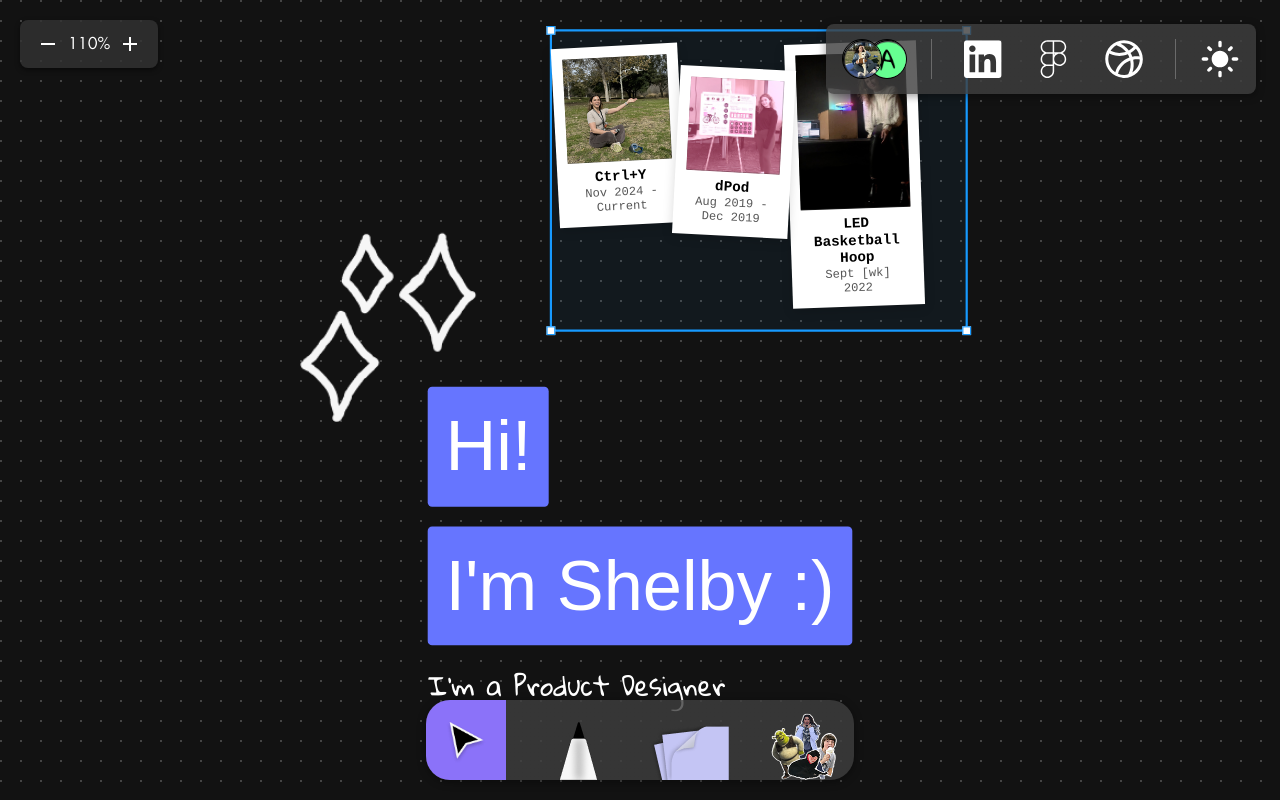
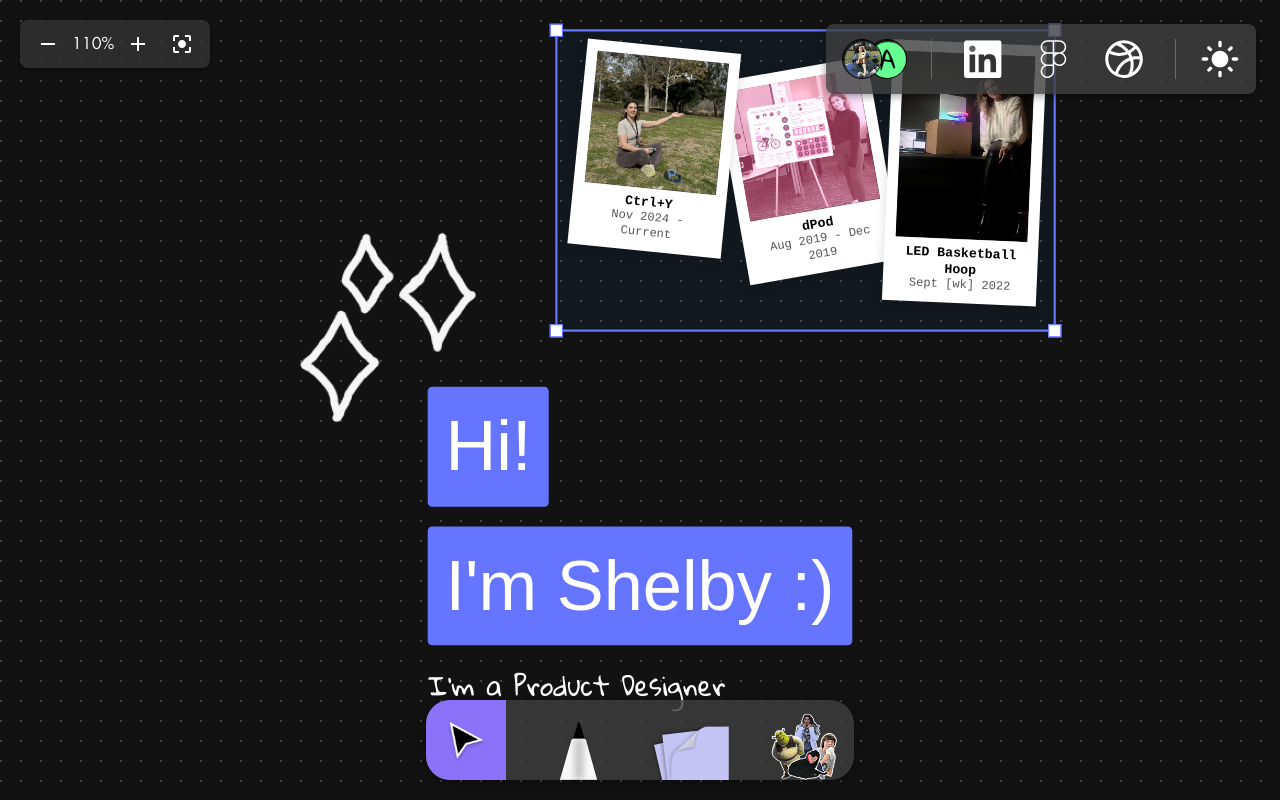
Before and after one commit to Patrick-Sherlund/shelby-reilly-portfolio, a React (Create React App) app: page / in a window 1280 px wide. Both pictures are taken after a click on the button 130 px from the left and 44 px from the top of the page. Built offline with nearby package versions, Linux system fonts and the light colour scheme.

Commit message:
Happy checkpoint 3

```diff
--- a/src/App.tsx
+++ b/src/App.tsx
@@ -97,6 +97,12 @@ export default function App() {
     const isWandActive = activeTool === 'emoji' && emojiSubMode === 'wand'
     const canDragBackground = !isWandActive
 
+    // Track y position before first zoom, and whether user scrolled while zoomed
+    const yBeforeZoomRef = useRef<number | null>(null)
+    const scrolledWhileZoomedRef = useRef(false)
+    const prevScaleRef = useRef(1)
+    const prevPosYRef = useRef(stagePos.y)
+
     const dragBoundFunc = (pos: { x: number; y: number }) => ({
         x: pos.x,
         y: clampStagePosition(pos.y)
@@ -130,6 +136,34 @@ export default function App() {
     // Invoke custom hook to disable native browser zoom
     useDisableBrowserZoom()
 
+    // Detect entering zoom to capture initial y
+    useEffect(() => {
+        if (prevScaleRef.current === 1 && stageScale !== 1) {
+            // just started zooming
+            yBeforeZoomRef.current = stagePos.y
+            scrolledWhileZoomedRef.current = false
+        }
+        prevScaleRef.current = stageScale
+    }, [stageScale, stagePos.y])
+
+    // Detect vertical scroll (y change) while zoomed
+    useEffect(() => {
+        if (stageScale !== 1 && prevPosYRef.current !== stagePos.y) {
+            scrolledWhileZoomedRef.current = true
+        }
+        prevPosYRef.current = stagePos.y
+    }, [stagePos.y, stageScale])
+
+    const resetView = () => {
+        // Determine which page is currently in view based on stagePos & scale
+        const approxIndex = Math.round(-stagePos.y / (window.innerHeight * stageScale))
+        const clampedIndex = Math.max(0, Math.min(2, approxIndex)) // we have 3 pages (0-2)
+        const targetY = -clampedIndex * window.innerHeight
+
+        setStageScale(1)
+        setStagePos({ x: 0, y: targetY })
+    }
+
     return (
         <ZoomPanContext.Provider value={{
             stageRef,
@@ -145,8 +179,10 @@ export default function App() {
             <FloatingTopNav />
             <ZoomControls
                 scale={stageScale}
+                pos={stagePos}
                 onZoomIn={() => zoomIn(stageRef)}
                 onZoomOut={() => zoomOut(stageRef)}
+                onReset={resetView}
             />
             <DelightfulToolbar
                 activeTool={activeTool}
--- a/src/components/Polaroid/Polaroid.tsx
+++ b/src/components/Polaroid/Polaroid.tsx
@@ -59,7 +59,7 @@ const PolaroidTitle = styled('div')(() => ({
   fontWeight: 'bold',
   color: '#000',
   marginBottom: '0px',
-  fontSize: '13px',
+  fontSize: '12px',
   whiteSpace: 'normal',
 }));
 
--- a/src/components/Polaroid/PolaroidCollection.tsx
+++ b/src/components/Polaroid/PolaroidCollection.tsx
@@ -1,4 +1,4 @@
-import React from 'react';
+import React, { useRef } from 'react';
 import { styled } from '@mui/material/styles';
 import Polaroid from './Polaroid';
 import { useZoomPanContext } from '../../context/ZoomPanContext';
@@ -6,11 +6,10 @@ import { useZoomPanContext } from '../../context/ZoomPanContext';
 // Set a fixed height that accommodates all polaroids with wrapped text
 const CollectionContainer = styled('div')(() => ({
   position: 'relative',
-  width: '380px',
+  width: '455px',
   height: '275px', // Adjusted for the more compact polaroids
   marginTop: '0',
-  marginLeft: '15px',
-  // Allow wheel events but still remain clickable
+  marginLeft: '100px',
   pointerEvents: 'auto',
 }));
 
@@ -21,7 +20,7 @@ const SelectionBox = styled('div')(() => ({
   left: '0px',
   right: '0px',
   bottom: '0px',
-  border: '2px solid #179AFF',
+  border: '2px solid #6675FF',
   borderRadius: '6px',
   backgroundColor: 'rgba(23, 154, 255, 0.05)',
   zIndex: 0,
@@ -31,18 +30,18 @@ const SelectionBox = styled('div')(() => ({
 const SelectionDot = styled('div')<{ position: string }>(({ position }) => {
   // Calculate top/left/right/bottom based on position
   const posStyles: Record<string, React.CSSProperties> = {
-    'top-left': { top: '-5px', left: '-5px' },
-    'top-right': { top: '-5px', right: '-5px' },
-    'bottom-left': { bottom: '-5px', left: '-5px' },
-    'bottom-right': { bottom: '-5px', right: '-5px' },
+    'top-left': { top: '-7px', left: '-7px' },
+    'top-right': { top: '-7px', right: '-7px' },
+    'bottom-left': { bottom: '-7px', left: '-7px' },
+    'bottom-right': { bottom: '-7px', right: '-7px' },
   };
 
   return {
     position: 'absolute',
-    width: '8px',
-    height: '8px',
+    width: '12px',
+    height: '12px',
     backgroundColor: 'white',
-    border: '1px solid #179AFF',
+    border: '1px solid #6675FF',
     borderRadius: '0',
     ...posStyles[position],
   };
@@ -64,6 +63,11 @@ export default function PolaroidCollection() {
     setStagePos,
     clampStagePosition,
   } = useZoomPanContext();
+
+  // Refs for drag-to-pan interaction
+  const isDraggingRef = useRef(false);
+  const dragStartPosRef = useRef<{ x: number; y: number }>({ x: 0, y: 0 });
+  const stageStartPosRef = useRef<{ x: number; y: number }>({ x: 0, y: 0 });
 
   const handleWheel = (e: React.WheelEvent<HTMLDivElement>) => {
     // Prevent default scrolling behaviour
@@ -106,8 +110,39 @@ export default function PolaroidCollection() {
     }
   };
 
+  const handleMouseDown = (e: React.MouseEvent<HTMLDivElement>) => {
+    // Only respond to left-click
+    if (e.button !== 0) return;
+    isDraggingRef.current = true;
+    dragStartPosRef.current = { x: e.clientX, y: e.clientY };
+    stageStartPosRef.current = { ...stagePos };
+  };
+
+  const handleMouseMove = (e: React.MouseEvent<HTMLDivElement>) => {
+    if (!isDraggingRef.current) return;
+
+    const dx = e.clientX - dragStartPosRef.current.x;
+    const dy = e.clientY - dragStartPosRef.current.y;
+
+    // Update stage position relative to the drag start
+    setStagePos({
+      x: stageStartPosRef.current.x + dx,
+      y: clampStagePosition(stageStartPosRef.current.y + dy),
+    });
+  };
+
+  const endDrag = () => {
+    isDraggingRef.current = false;
+  };
+
   return (
-    <CollectionContainer onWheel={handleWheel}>
+    <CollectionContainer
+      onWheel={handleWheel}
+      onMouseDown={handleMouseDown}
+      onMouseMove={handleMouseMove}
+      onMouseUp={endDrag}
+      onMouseLeave={endDrag}
+    >
       {/* Selection box with corner dots */}
       <SelectionBox>
         <SelectionDot position="top-left" />
@@ -122,11 +157,11 @@ export default function PolaroidCollection() {
         alt="Ctrl+Y"
         title="Ctrl+Y"
         date="Nov 2024 - Current"
-        width={115}
-        rotationDeg={-3}
-        zIndex={2}
+        width={140}
+        rotationDeg={5.75}
+        zIndex={3}
         top="15px"
-        left="5px" // Adjusted slightly left
+        left="20px" // Adjusted slightly left
       />
 
       <Polaroid
@@ -134,11 +169,11 @@ export default function PolaroidCollection() {
         alt="dPod"
         title="dPod"
         date="Aug 2019 - Dec 2019"
-        width={105}
-        rotationDeg={3}
-        zIndex={3}
+        width={140}
+        rotationDeg={-10}
+        zIndex={2}
         top="35px"
-        left="115px" // Adjusted position
+        left="160px" // Adjusted position
       />
 
       {/* LED Basketball Hoop Polaroid */}
@@ -147,11 +182,11 @@ export default function PolaroidCollection() {
         alt="LED Basketball Hoop"
         title="LED Basketball Hoop"
         date="Sept [wk] 2022"
-        width={120} // Slightly smaller
-        rotationDeg={-2}
-        zIndex={1}
+        width={140} // Slightly smaller
+        rotationDeg={2.5}
+        zIndex={4}
         top="12px"
-        left="217px" // Adjusted horizontal position
+        left="302px" // Adjusted horizontal position
       />
     </CollectionContainer>
   );
--- a/src/components/ZoomControls/ZoomControls.styles.ts
+++ b/src/components/ZoomControls/ZoomControls.styles.ts
@@ -8,6 +8,7 @@ export const ControlsWrapper = styled(Box)(({ theme }) => ({
     zIndex: 2,
     display: 'flex',
     alignItems: 'center',
+    gap: '4px',
     padding: '0.25rem 0.5rem',
     borderRadius: 8,
     backgroundColor:
--- a/src/components/ZoomControls/ZoomControls.tsx
+++ b/src/components/ZoomControls/ZoomControls.tsx
@@ -2,15 +2,20 @@ import React from 'react'
 import { IconButton, Typography } from '@mui/material'
 import AddIcon from '@mui/icons-material/Add'
 import RemoveIcon from '@mui/icons-material/Remove'
+import CenterFocusStrongIcon from '@mui/icons-material/CenterFocusStrong'
 import { ControlsWrapper } from './ZoomControls.styles'
 
 type ZoomControlsProps = {
     scale: number
+    pos: { x: number; y: number }
     onZoomIn: () => void
     onZoomOut: () => void
+    onReset: () => void
 }
 
-export default function ZoomControls({ scale, onZoomIn, onZoomOut }: ZoomControlsProps) {
+export default function ZoomControls({ scale, pos, onZoomIn, onZoomOut, onReset }: ZoomControlsProps) {
+    const isDefault = scale === 1 && pos.x === 0
+
     return (
         <ControlsWrapper>
             <IconButton onClick={onZoomOut}>
@@ -20,6 +25,11 @@ export default function ZoomControls({ scale, onZoomIn, onZoomOut }: ZoomControl
             <IconButton onClick={onZoomIn}>
                 <AddIcon />
             </IconButton>
+            {!isDefault && (
+                <IconButton onClick={onReset}>
+                    <CenterFocusStrongIcon />
+                </IconButton>
+            )}
         </ControlsWrapper>
     )
 }
```
